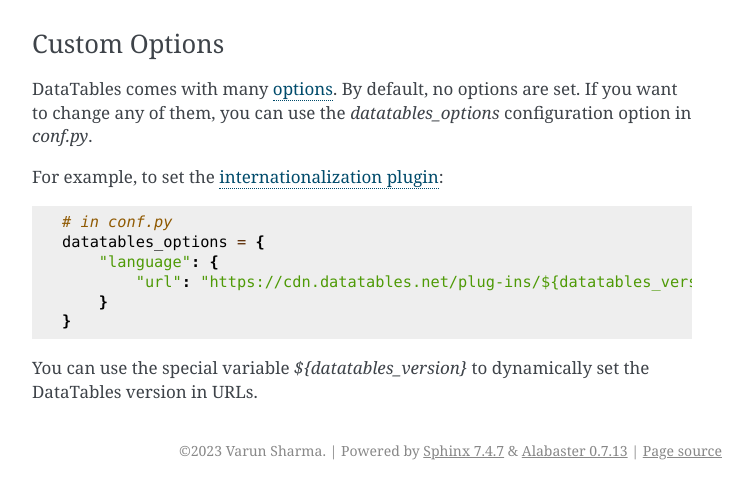
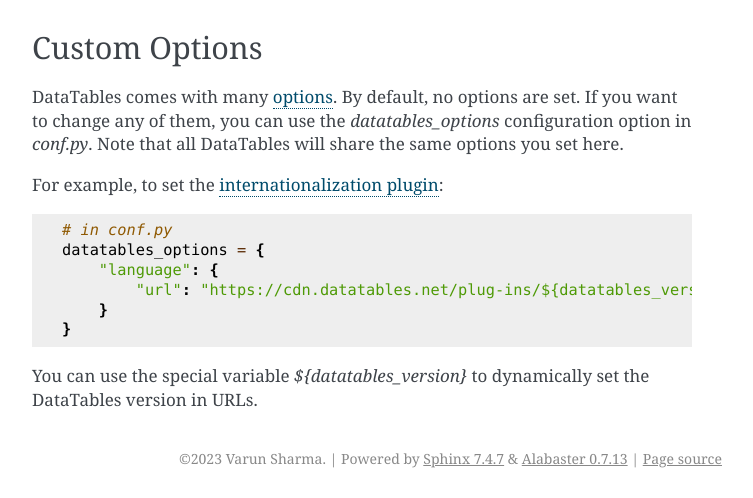
Before and after one commit to sharm294/sphinx-datatables, a Sphinx documentation site: the page built from docs/index.rst, in a window 1280 px wide and 900 px high, scrolled down 2408 px, cut to the strip 402-900 px from the top of the window. Shown: the whole strip, without its empty margins (388-1141 px from the left). Built offline with Sphinx 7.4.7, drawn with Linux system fonts in a browser that asks for light colours.

Commit message:
Update docs

```diff
--- a/docs/index.rst
+++ b/docs/index.rst
@@ -134,11 +134,12 @@
             =================== =================== ===================
 
 Custom Options
-^^^^^^^^^^^^^^
+--------------
 
 DataTables comes with many `options <https://datatables.net/reference/option/>`__.
 By default, no options are set.
 If you want to change any of them, you can use the `datatables_options` configuration option in `conf.py`.
+Note that all DataTables will share the same options you set here.
 
 For example, to set the `internationalization plugin <https://datatables.net/plug-ins/i18n/>`__:
 
```
